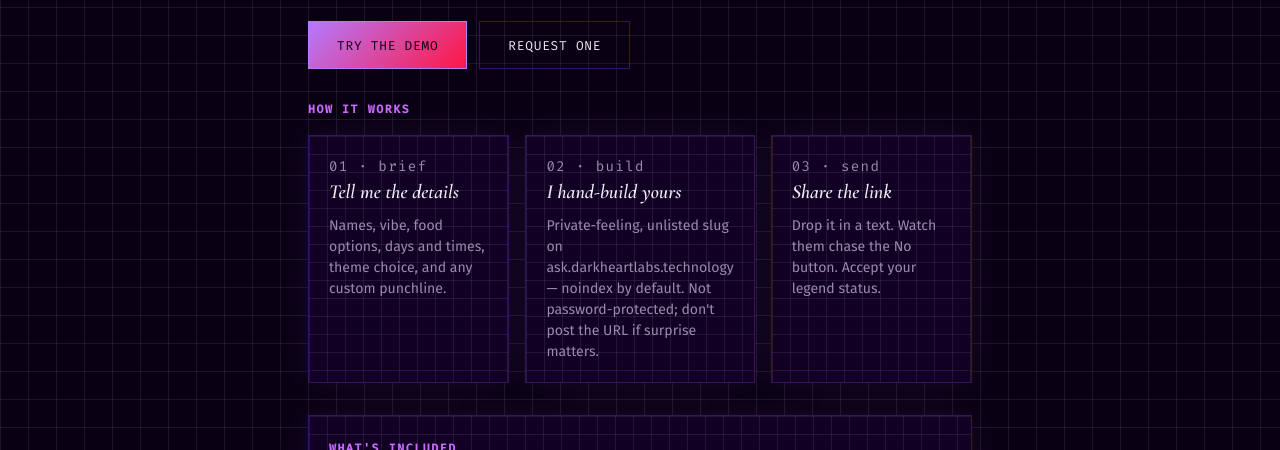
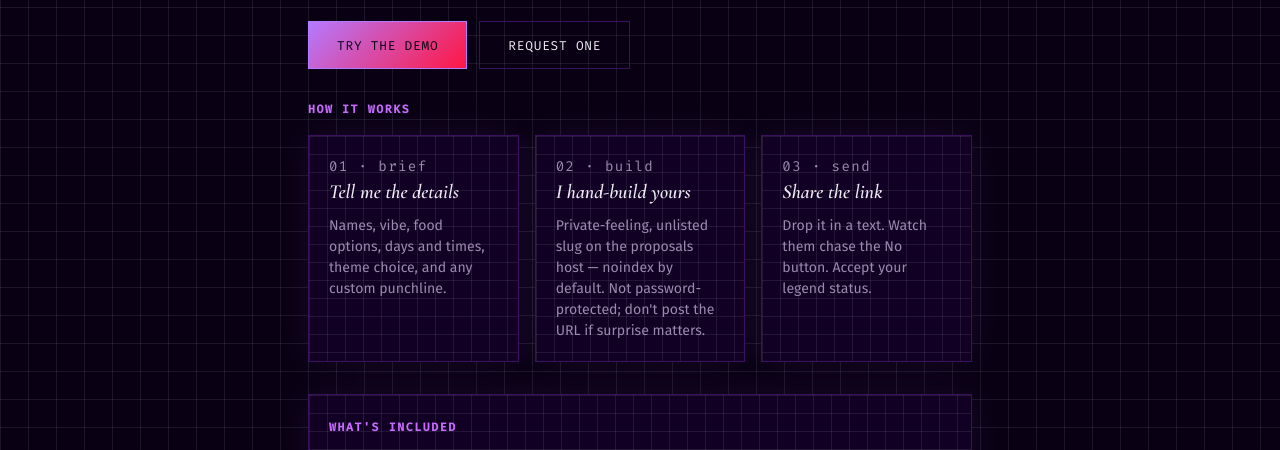
Before and after one commit to jv-darkheartlabs/ask, a plain HTML site: page index.html in a window 1280 px wide. Shown: the part 273-723 px from the top of the page. Drawn offline with nearby package versions, Linux system fonts and the light colour scheme.

Commit message:
docs(landing): client builds live on private proposals host
Co-authored-by: Cursor <cursoragent@cursor.com>

```diff
--- a/index.html
+++ b/index.html
@@ -187,7 +187,7 @@
         <article class="panel step-card">
           <p class="step-num">02 · build</p>
           <h3>I hand-build yours</h3>
-          <p>Private-feeling, unlisted slug on ask.darkheartlabs.technology — noindex by default. Not password-protected; don't post the URL if surprise matters.</p>
+          <p>Private-feeling, unlisted slug on the proposals host — noindex by default. Not password-protected; don't post the URL if surprise matters.</p>
         </article>
         <article class="panel step-card">
           <p class="step-num">03 · send</p>
```
